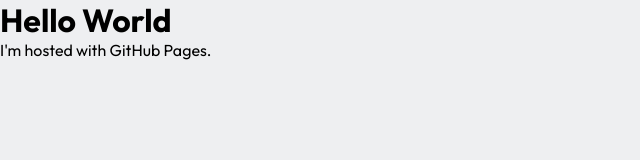
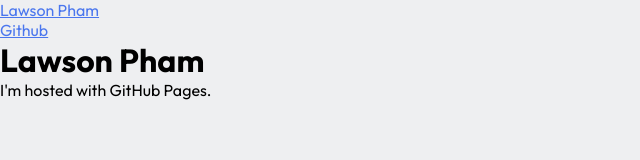
Before and after one commit to lawsonpham/lawsonpham.github.io, a plain HTML site: page index.html in a window 1280 px wide. Shown: the whole page, without its empty margins (0-640 px from the left). Drawn offline with Linux system fonts and the light colour scheme.

Commit message:
Update index.html

```diff
--- a/index.html
+++ b/index.html
@@ -11,7 +11,18 @@
 
 <body>
     <!-- Navigation -->
-     <nav></nav>
+     <nav>
+        <div class="left">
+            <a href="/">Lawson Pham</a>
+        </div>
+
+        <div class="right">
+            <a href="http://github.com" target = "_blank" rel="noopener noreferrer">
+                <i class="fa-brands fa-github"></i>
+                <span>Github</span>
+            </a>
+        </div>
+     </nav>
 
     <main>
         <!-- Section 1 -->
@@ -25,7 +36,7 @@
     </main>
 
 
-<h1>Hello World</h1>
+<h1>Lawson Pham</h1>
 <p>I'm hosted with GitHub Pages.</p>
 </body>
 </html>
```
